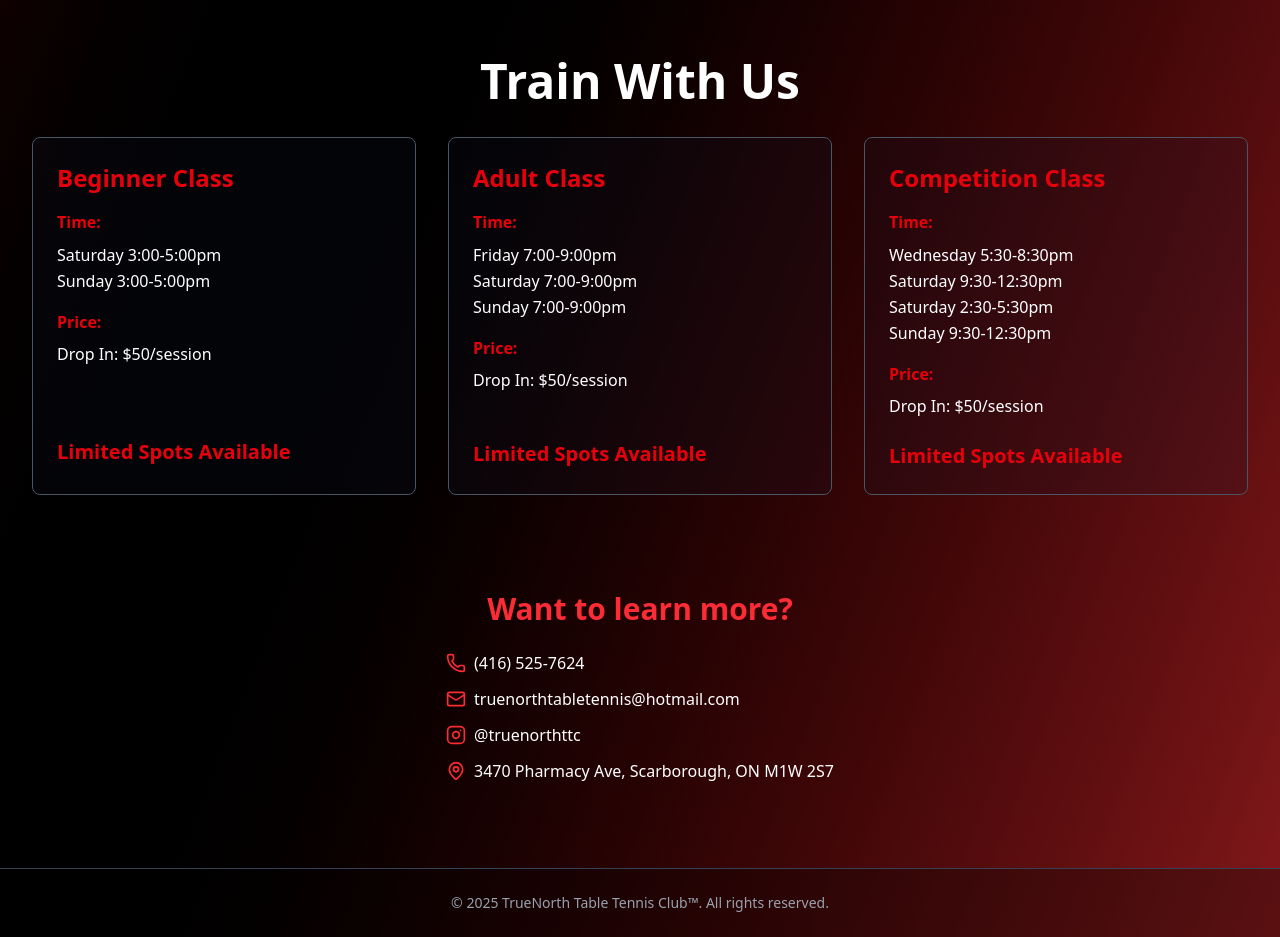
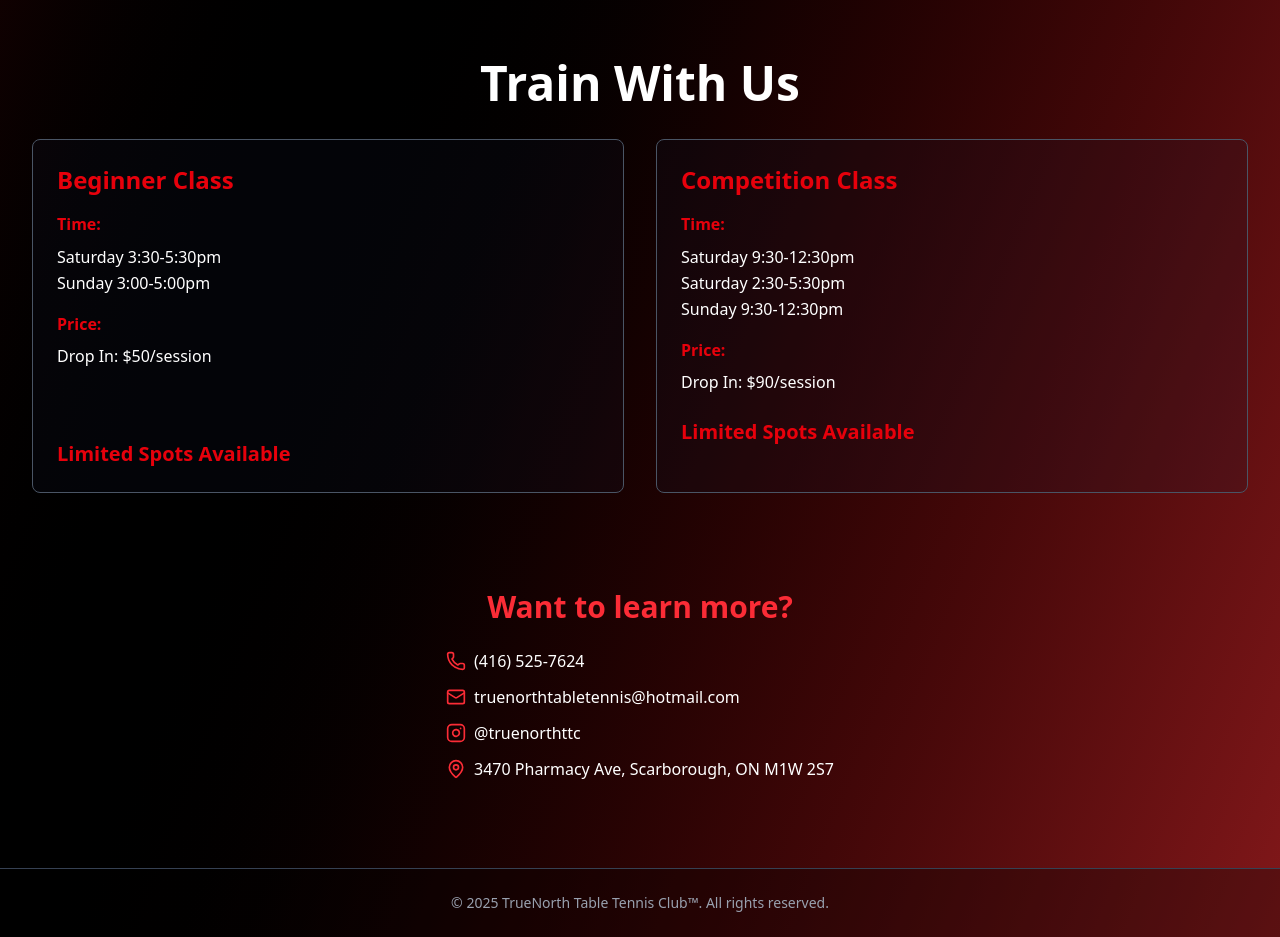
Before and after one commit to v-par23/truenorth, a React (Vite) app in the folder truenorthwebsite/: page / in a window 1280 px wide. Shown: the part 2380-3317 px from the top of the page. Built offline with nearby package versions, Linux system fonts and the light colour scheme.

Commit message:
fixed compeition class

```diff
--- a/truenorthwebsite/src/components/Home.jsx
+++ b/truenorthwebsite/src/components/Home.jsx
@@ -224,16 +224,16 @@
 
       {/* Classes Grid */}
       <div className="w-full max-w-7xl mb-12">
-        <div className="grid grid-cols-1 md:grid-cols-2 xl:grid-cols-3 gap-6 lg:gap-8">
+        <div className="grid grid-cols-1 md:grid-cols-2 gap-6 lg:gap-8">
 
-          {/* Beginner Class */}
+          {/* Rising Star Class */}
           <div className="border border-gray-600 rounded-lg p-4 sm:p-6 bg-gray-900/20 hover:bg-gray-900/40 transition-colors">
             <h1 className="text-red-600 text-xl sm:text-2xl font-bold mb-4">Beginner Class</h1>
 
             <div className="mb-4">
               <p className="text-red-600 font-semibold mb-2">Time:</p>
               <p className="text-white text-sm sm:text-base leading-relaxed">
-                Saturday 3:00-5:00pm<br/>
+                Saturday 3:30-5:30pm<br/>
                 Sunday 3:00-5:00pm
               </p>
             </div>
@@ -246,36 +246,13 @@
             <br></br>
             <p className="text-red-600 text-lg sm:text-xl font-semibold">Limited Spots Available</p>
           </div>
-
-          {/* Adult Class */}
+          {/* Competition Class */}
           <div className="border border-gray-600 rounded-lg p-4 sm:p-6 bg-gray-900/20 hover:bg-gray-900/40 transition-colors">
-            <h1 className="text-red-600 text-xl sm:text-2xl font-bold mb-4">Adult Class</h1>
-
-            <div className="mb-4">
-              <p className="text-red-600 font-semibold mb-2">Time:</p>
-              <p className="text-white text-sm sm:text-base leading-relaxed">
-                Friday 7:00-9:00pm<br/>
-                Saturday 7:00-9:00pm<br/>
-                Sunday 7:00-9:00pm
-              </p>
-            </div>
-
-            <div className="mb-6">
-              <p className="text-red-600 font-semibold mb-2">Price:</p>
-              <p className="text-white text-sm sm:text-base">Drop In: $50/session</p>
-            </div>
-            <br></br>
-            <p className="text-red-600 text-lg sm:text-xl font-semibold">Limited Spots Available</p>
-          </div>
-
-          {/* Competition Class */}
-          <div className="border border-gray-600 rounded-lg p-4 sm:p-6 bg-gray-900/20 hover:bg-gray-900/40 transition-colors md:col-span-2 xl:col-span-1">
             <h1 className="text-red-600 text-xl sm:text-2xl font-bold mb-4">Competition Class</h1>
 
             <div className="mb-4">
               <p className="text-red-600 font-semibold mb-2">Time:</p>
               <p className="text-white text-sm sm:text-base leading-relaxed">
-                Wednesday 5:30-8:30pm<br/>
                 Saturday 9:30-12:30pm<br/>
                 Saturday 2:30-5:30pm<br/>
                 Sunday 9:30-12:30pm
@@ -284,7 +261,7 @@
 
             <div className="mb-6">
               <p className="text-red-600 font-semibold mb-2">Price:</p>
-              <p className="text-white text-sm sm:text-base">Drop In: $50/session</p>
+              <p className="text-white text-sm sm:text-base">Drop In: $90/session</p>
             </div>
 
             <p className="text-red-600 text-lg sm:text-xl font-semibold">Limited Spots Available</p>
```
